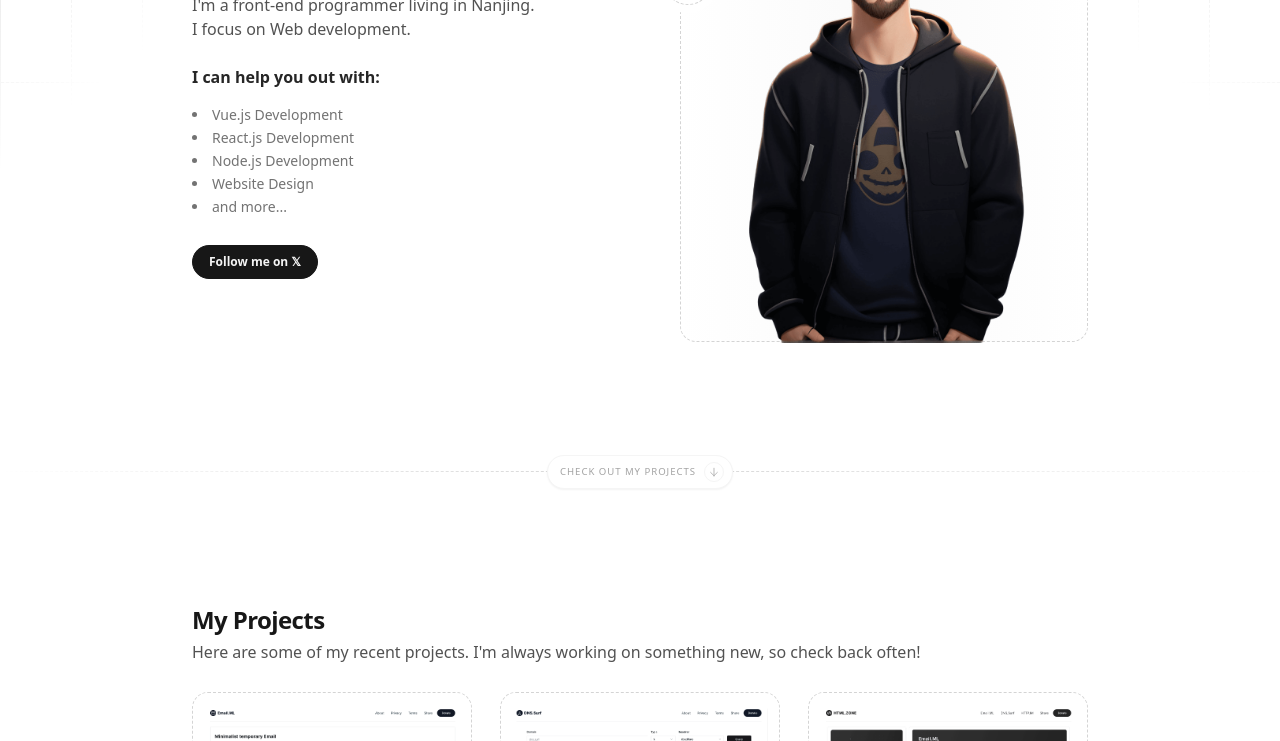
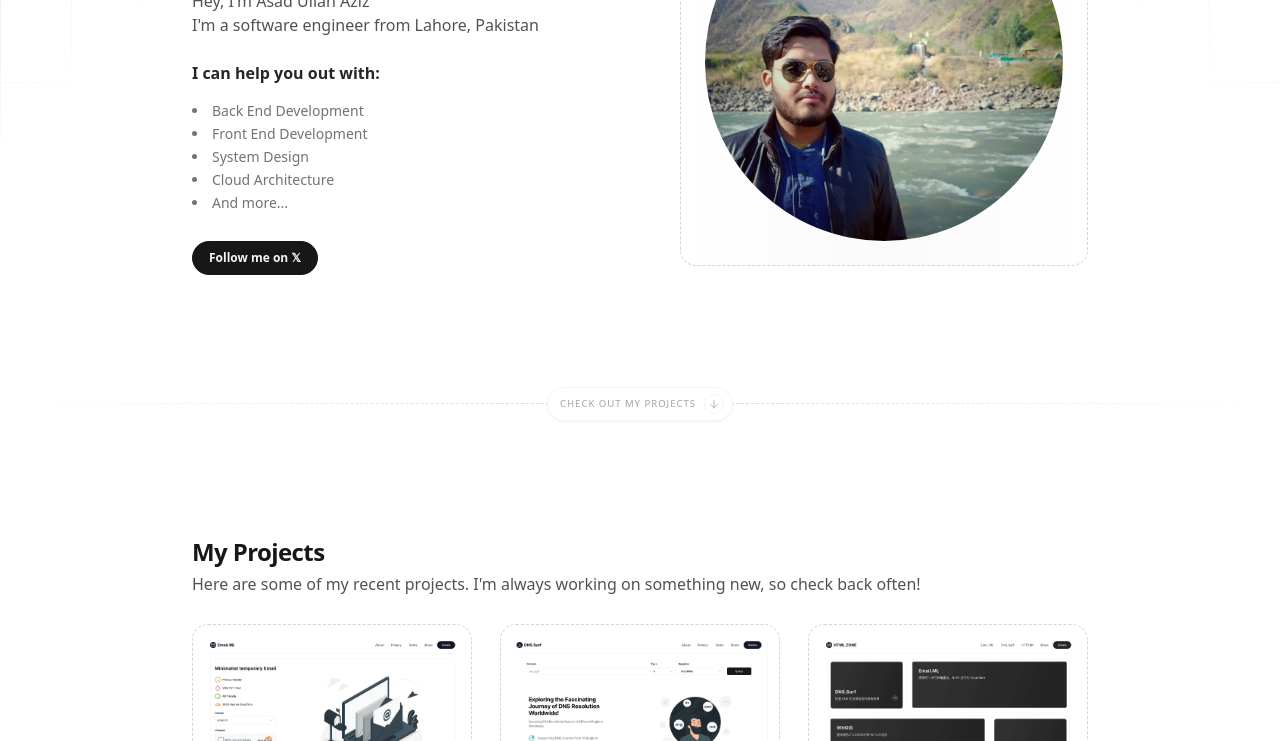
Before and after one commit to asadullahaziz/asadullahaziz.com, an Astro site: page / in a window 1280 px wide. Shown: the part 359-1100 px from the top of the page. Built offline with nearby package versions, Linux system fonts and the light colour scheme; Astro itself is replaced by a stand-in of ours.

Commit message:
Feature: intro

```diff
--- a/src/pages/index.astro
+++ b/src/pages/index.astro
@@ -6,7 +6,7 @@ import Writings from "../components/home/writings.astro";
 import Layout from "../layouts/main.astro";
 ---
 
-<Layout title="Kai">
+<Layout title="Asad">
   <div
     class="relative z-20 w-full max-w-4xl mx-auto mt-16 px-7 md:mt-24 lg:mt-32 xl:px-0"
   >
@@ -15,12 +15,12 @@ import Layout from "../layouts/main.astro";
         <h1
           class="mb-5 text-4xl font-bold leading-tight md:text-4xl lg:text-6xl dark:text-white"
         >
-          Hello, I'm Kai.
+          Asad Ullah Aziz
         </h1>
         <p class="mb-6 text-base text-neutral-600 dark:text-neutral-400">
-          I'm a front-end programmer living in Nanjing. <br
-            class="hidden lg:block"
-          />I focus on Web development.
+          Hey, I'm Asad Ullah Aziz
+          <br class="hidden lg:block" />
+          I'm a software engineer from Lahore, Pakistan
         </p>
         <p class="mb-2 font-semibold text-neutral-800 dark:text-neutral-200">
           I can help you out with:
@@ -28,18 +28,23 @@ import Layout from "../layouts/main.astro";
         <ul
           class="py-2 space-y-[3px] text-sm list-disc list-inside text-neutral-500 dark:text-neutral-400"
         >
-          <li>Vue.js Development</li>
-          <li>React.js Development</li>
-          <li>Node.js Development</li>
-          <li>Website Design</li>
-          <li>and more...</li>
+          <li>Back End Development</li>
+          <li>Front End Development</li>
+          <li>System Design</li>
+          <li>Cloud Architecture</li>
+          <li>And more...</li>
         </ul>
-        <Button text="Follow me on 𝕏" link="https://twitter.com/xkaibi" />
+        <Button
+          text="Follow me on 𝕏"
+          link="https://twitter.com/asadullahaziz99"
+        />
       </div>
       <div
         class="relative justify-end hidden w-full mt-10 md:flex md:pl-10 md:w-1/2 md:mt-0 md:translate-y-4 xl:translate-y-0"
       >
-        <div class="relative z-50 w-full">
+        <div
+          class="relative z-50 w-full border border-dashed rounded-2xl bg-gradient-to-r dark:from-neutral-950 dark:via-black dark:to-neutral-950 from-white via-neutral-50 to-white border-neutral-300 dark:border-neutral-700"
+        >
           <div
             class="absolute bottom-0 z-40 w-16 h-16 -translate-x-6 -translate-y-1/2 lg:top-auto top-0 lg:-translate-y-[330px] rounded-full"
           >
@@ -52,17 +57,13 @@ import Layout from "../layouts/main.astro";
               >
             </span>
           </div>
-          <div class="relative z-30 px-10">
+          <div class="relative z-30 p-6">
             <img
-              src="/assets/images/photo.png"
+              src="/assets/images/asad_ullah_aziz.jpeg"
               loading="eager"
               decoding="auto"
-              class="relative z-30 w-full aspect-[790/1189] md:max-w-md mx-auto dark:-translate-y-0.5"
+              class="relative z-30 w-full md:max-w-md mx-auto dark:-translate-y-0.5 rounded-full"
             />
-          </div>
-          <div
-            class="absolute bottom-0 right-0 z-20 w-full h-full lg:h-[420px] translate-x-0 -translate-y-px border border-dashed rounded-2xl bg-gradient-to-r dark:from-neutral-950 dark:via-black dark:to-neutral-950 from-white via-neutral-50 to-white border-neutral-300 dark:border-neutral-700"
-          >
           </div>
         </div>
       </div>
```
Also changed, not shown: public/assets/images/asad_ullah_aziz.jpeg (added), public/assets/images/photo.png (deleted), 1 other file.
